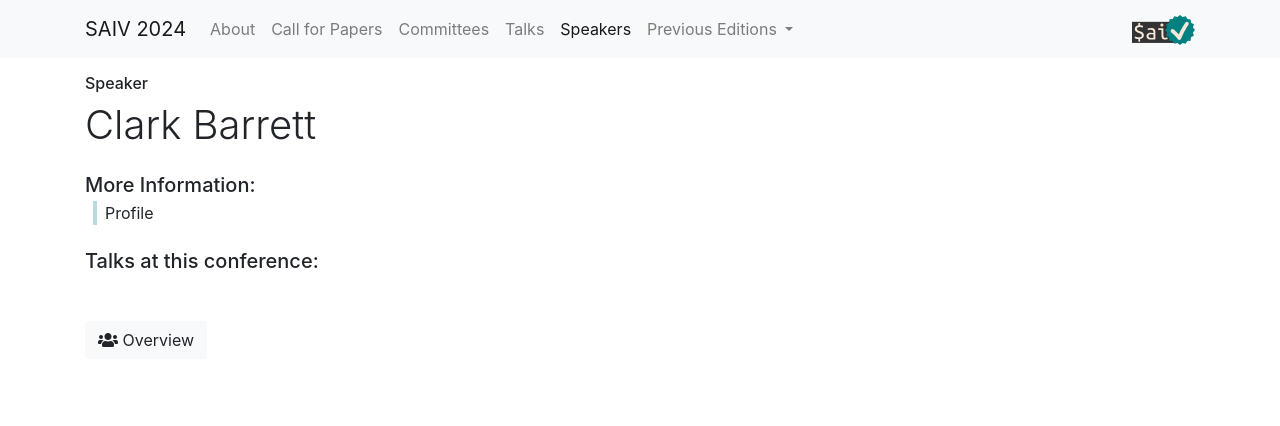
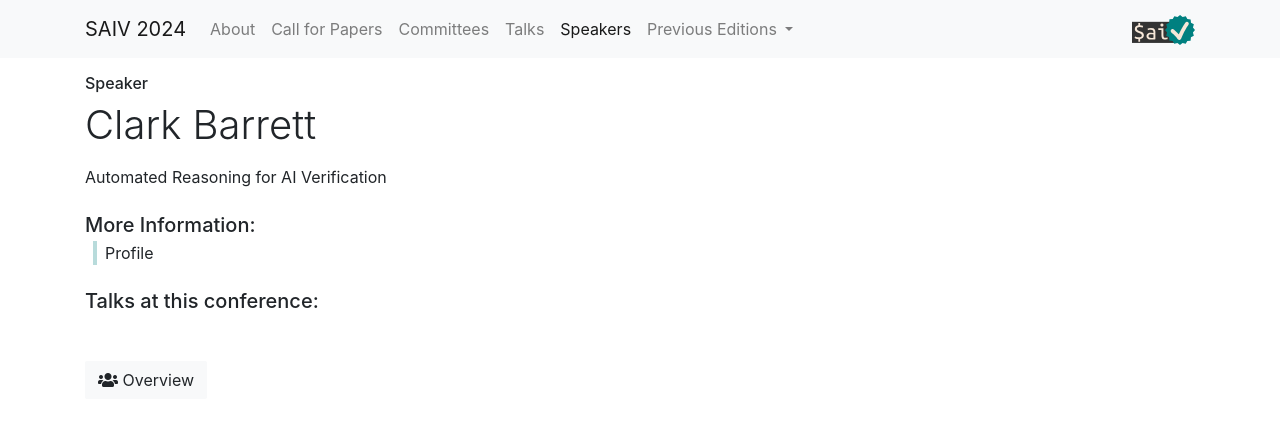
Before and after one commit to SAIV-conference/2025, a Jekyll site: the page built from _speakers/speaker1.md, in a window 1280 px wide. Shown: the top 426 px of the page. Built offline with Jekyll 4.4.1, drawn with Linux system fonts in a browser that asks for light colours.

Commit message:
Update speaker1.md

```diff
--- a/_speakers/speaker1.md
+++ b/_speakers/speaker1.md
@@ -6,3 +6,4 @@ links:
   - name: Profile
     absolute_url: https://theory.stanford.edu/~barrett/
 ---
+Automated Reasoning for AI Verification
```
